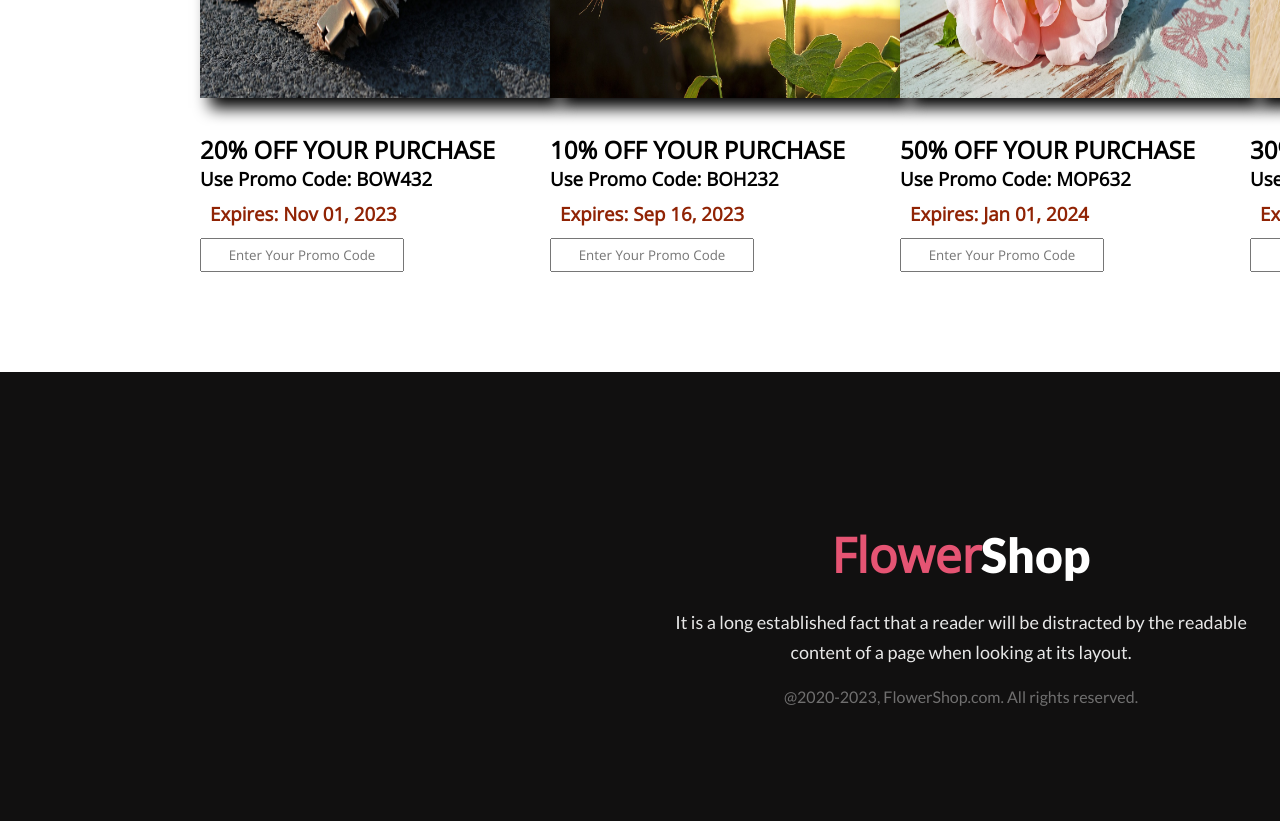
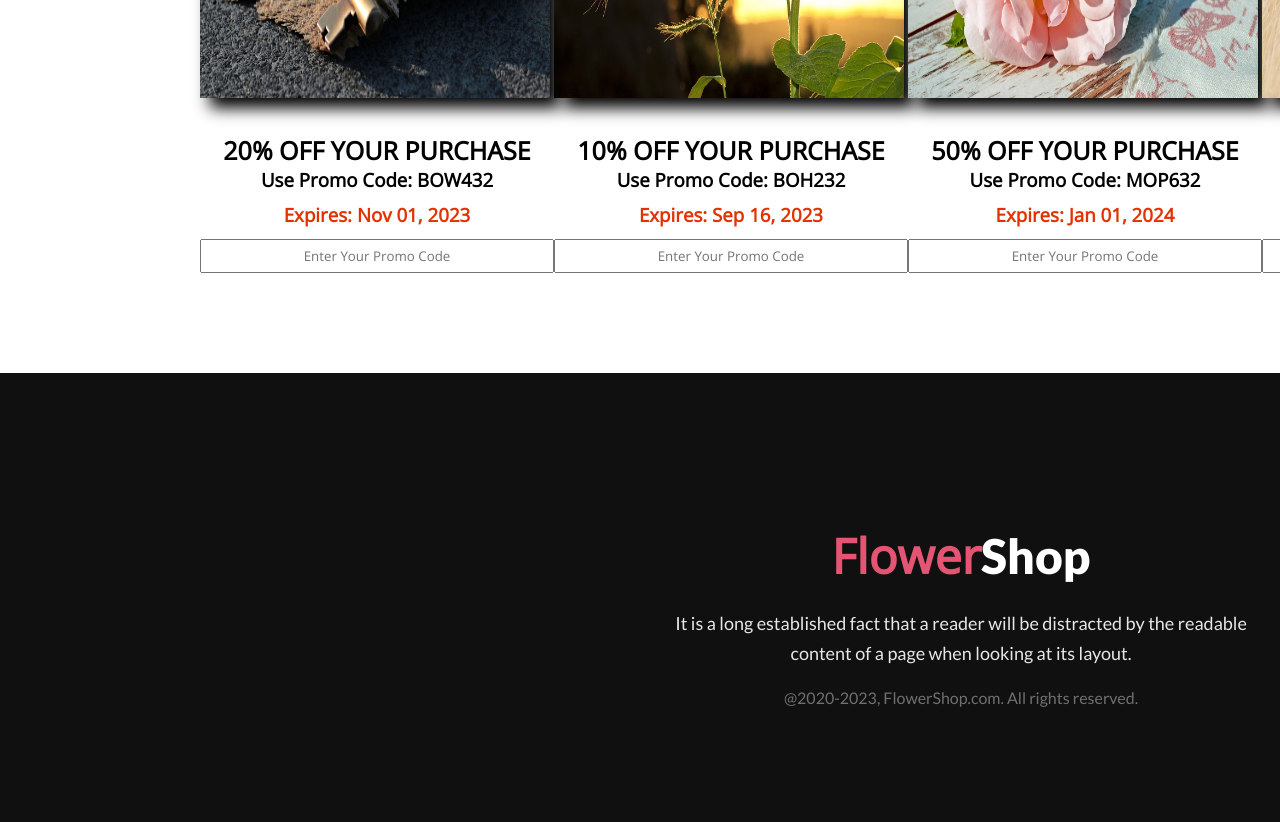
Before and after one commit to minhazuddinrafi/Flower-shop-Assignment, a plain HTML site: page index.html in a window 1280 px wide. Shown: the part 5160-5982 px from the top of the page. Drawn offline with nearby package versions, Linux system fonts and the light colour scheme.

Commit message:
final code submission

```diff
--- a/style/style.css
+++ b/style/style.css
@@ -440,21 +440,31 @@
 
 .purches {
     margin-top: 30px;
+    font-size: 25px;
+    text-align: center;
 }
 
+
 .Expire-date {
-    color: #902304;
+    color: #e33100;
     margin: 10px;
 }
 
 .placeholder {
     margin-top: 2px;
     height: 30px;
-    width: 200px;
+    width: 350px;
     border-radius: 70px rgb(125, 122, 122);
     text-align: center;
     align-items: center;
+    justify-content: center;
 }
+
+.cats-picture h3 {
+    text-align: center;
+}
+
+
 
 /* footer section --------------------
 ----------------------------------------
```
